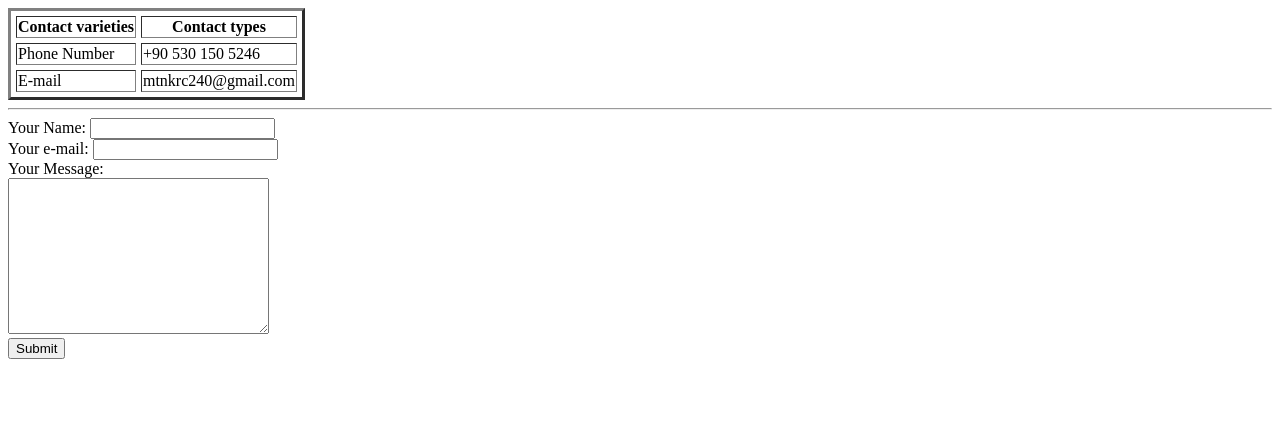
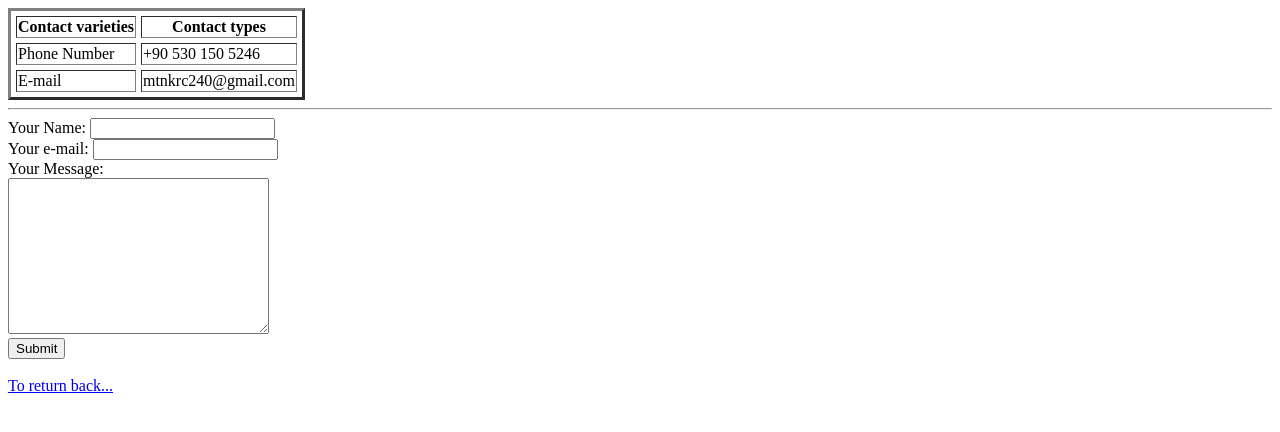
Before and after one commit to mtnkrc/cv, a plain HTML site: page contact.html in a window 1280 px wide. Drawn offline with Linux system fonts and the light colour scheme.

Commit message:
Update contact.html

```diff
--- a/contact.html
+++ b/contact.html
@@ -39,6 +39,8 @@
     <textarea name="name" rows="10" cols="30"></textarea><br>
     <input type="submit" name="">
   </form>
+  <br>
+  <a href="index.html">To return back...</a>
 </body>
 
 </html>
```
